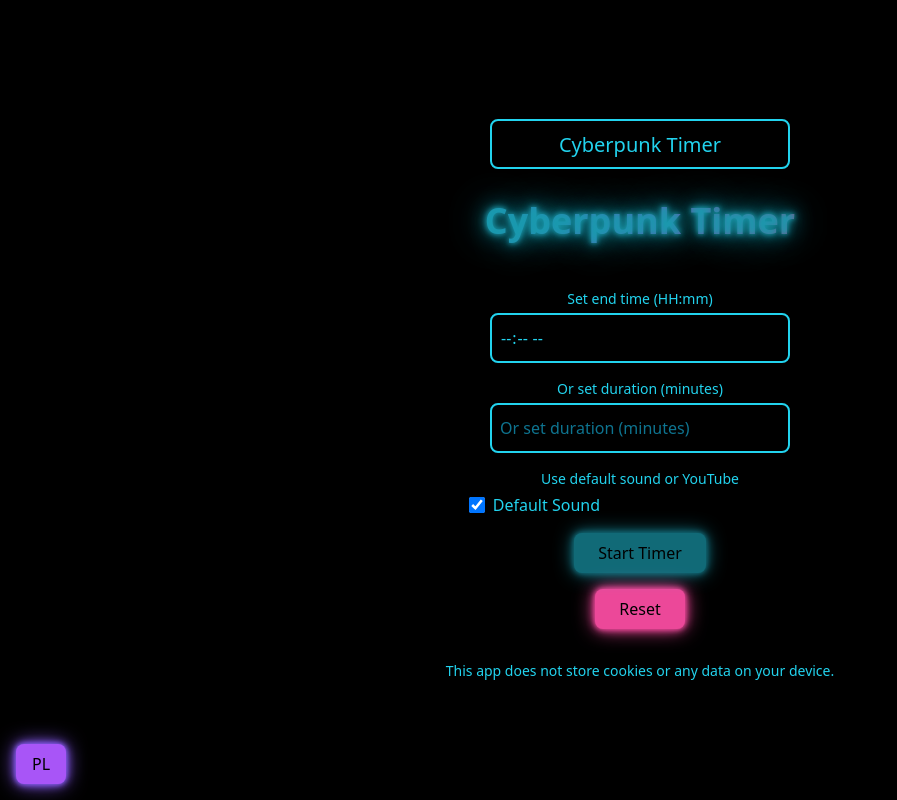
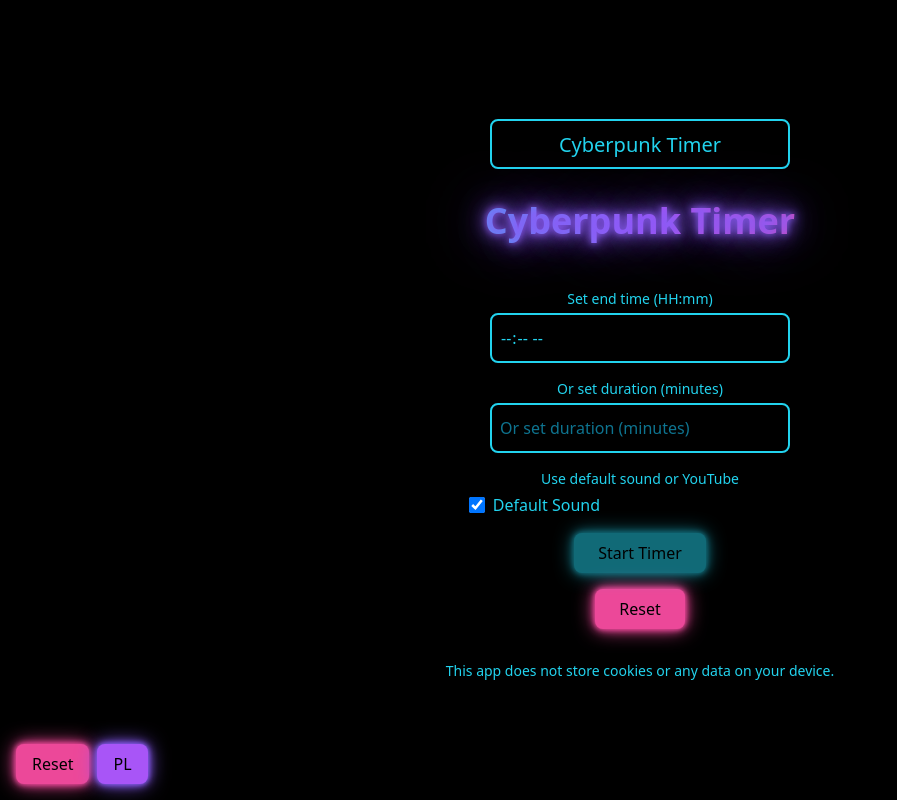
Before and after one commit to danwlew/licznik, a React (Vite) app: page / in a window 1280 px wide. Shown: the whole page, without its empty margins (0-897 px from the left). Built offline with nearby package versions, Linux system fonts and the light colour scheme.

Commit message:
Update App.tsx

```diff
--- a/src/App.tsx
+++ b/src/App.tsx
@@ -158,7 +158,8 @@ const App = () => {
         <h1
           className="text-4xl font-bold mb-8 animate-pulse bg-gradient-to-r from-cyan-400 via-purple-500 to-pink-500 text-transparent bg-clip-text p-4"
           style={{
-            textShadow: '0 0 5px #22d3ee, 0 0 10px #22d3ee, 0 0 20px #22d3ee, 0 0 40px #22d3ee',
+            textShadow: '0 0 5px #8b5cf6, 0 0 10px #8b5cf6, 0 0 20px #8b5cf6, 0 0 40px #8b5cf6',
+            animation: 'pulse-neon 1.5s infinite',
           }}
         >
           {appName}
@@ -282,21 +283,49 @@ const App = () => {
         )}
       </div>
 
-      {/* Przycisk przełączający język */}
+      {/* Przyciski w lewym dolnym rogu */}
+      <div className="fixed bottom-4 left-4 flex gap-2">
+        <button
+          onClick={resetTimer}
+          className="bg-pink-500 text-black px-4 py-2 rounded-lg hover:bg-pink-400 transition-all duration-300"
+          style={{
+            boxShadow: '0 0 5px #ec4899, 0 0 10px #ec4899, 0 0 20px #ec4899',
+          }}
+        >
+          {texts.reset}
+        </button>
         <button
           onClick={() => setIsEnglish(!isEnglish)}
-        className="fixed bottom-4 left-4 bg-purple-500 text-black px-4 py-2 rounded-lg hover:bg-purple-400 transition-all duration-300"
+          className="bg-purple-500 text-black px-4 py-2 rounded-lg hover:bg-purple-400 transition-all duration-300"
           style={{
             boxShadow: '0 0 5px #8b5cf6, 0 0 10px #8b5cf6, 0 0 20px #8b5cf6',
           }}
         >
           {isEnglish ? 'PL' : 'ENG'}
         </button>
+      </div>
 
       {/* Tekst o ciasteczkach */}
       <footer className="w-full flex justify-center mt-8 text-sm text-cyan-400">
         <p className="text-center">{texts.noCookies}</p>
       </footer>
+
+      {/* Animacja neonowego pulsowania */}
+      <style>
+        {`
+          @keyframes pulse-neon {
+            0% {
+              text-shadow: 0 0 5px #8b5cf6, 0 0 10px #8b5cf6, 0 0 20px #8b5cf6, 0 0 40px #8b5cf6;
+            }
+            50% {
+              text-shadow: 0 0 10px #8b5cf6, 0 0 20px #8b5cf6, 0 0 40px #8b5cf6, 0 0 80px #8b5cf6;
+            }
+            100% {
+              text-shadow: 0 0 5px #8b5cf6, 0 0 10px #8b5cf6, 0 0 20px #8b5cf6, 0 0 40px #8b5cf6;
+            }
+          }
+        `}
+      </style>
     </div>
   );
 };
```
Lines whose indentation alone changed are shown as unchanged.
